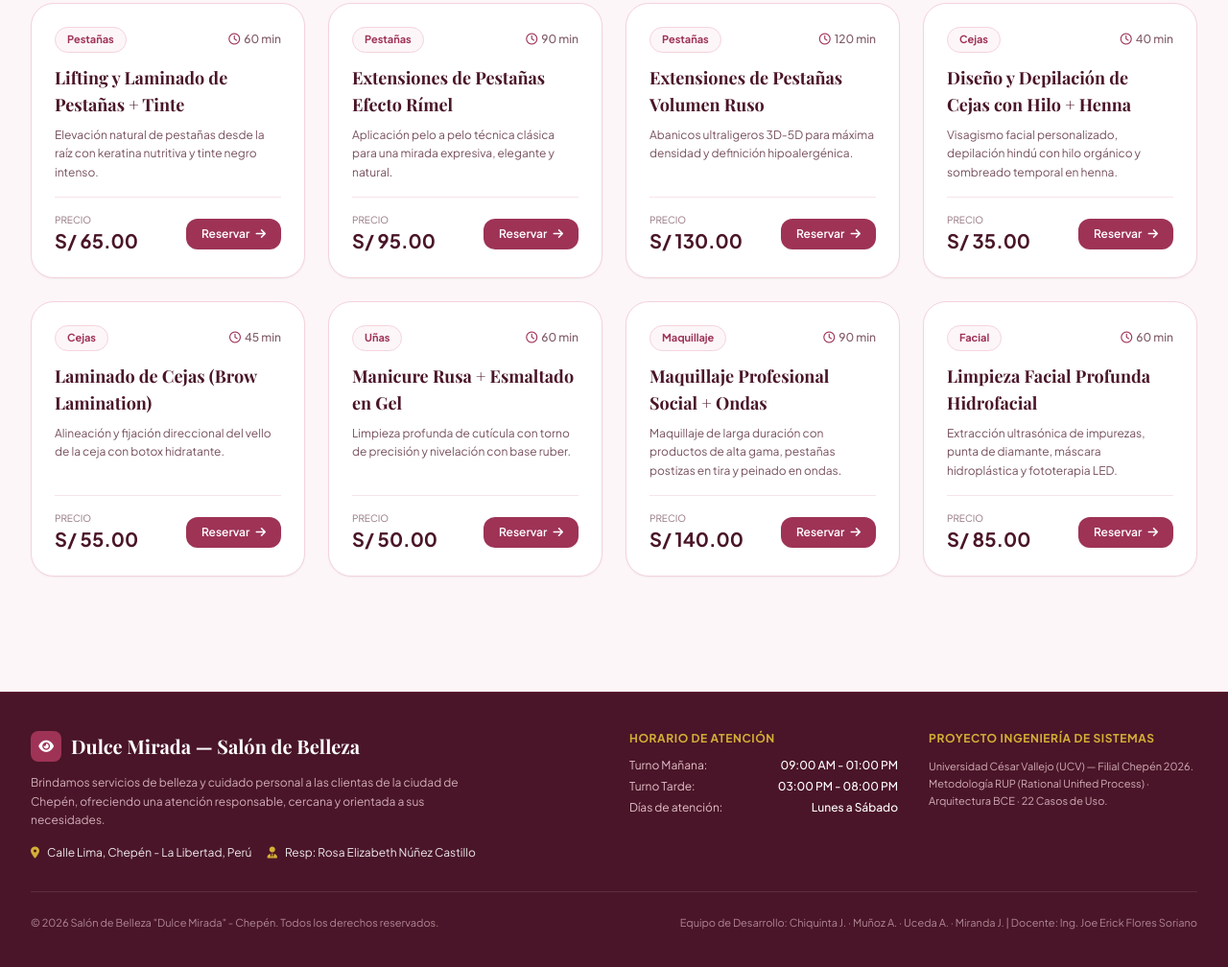
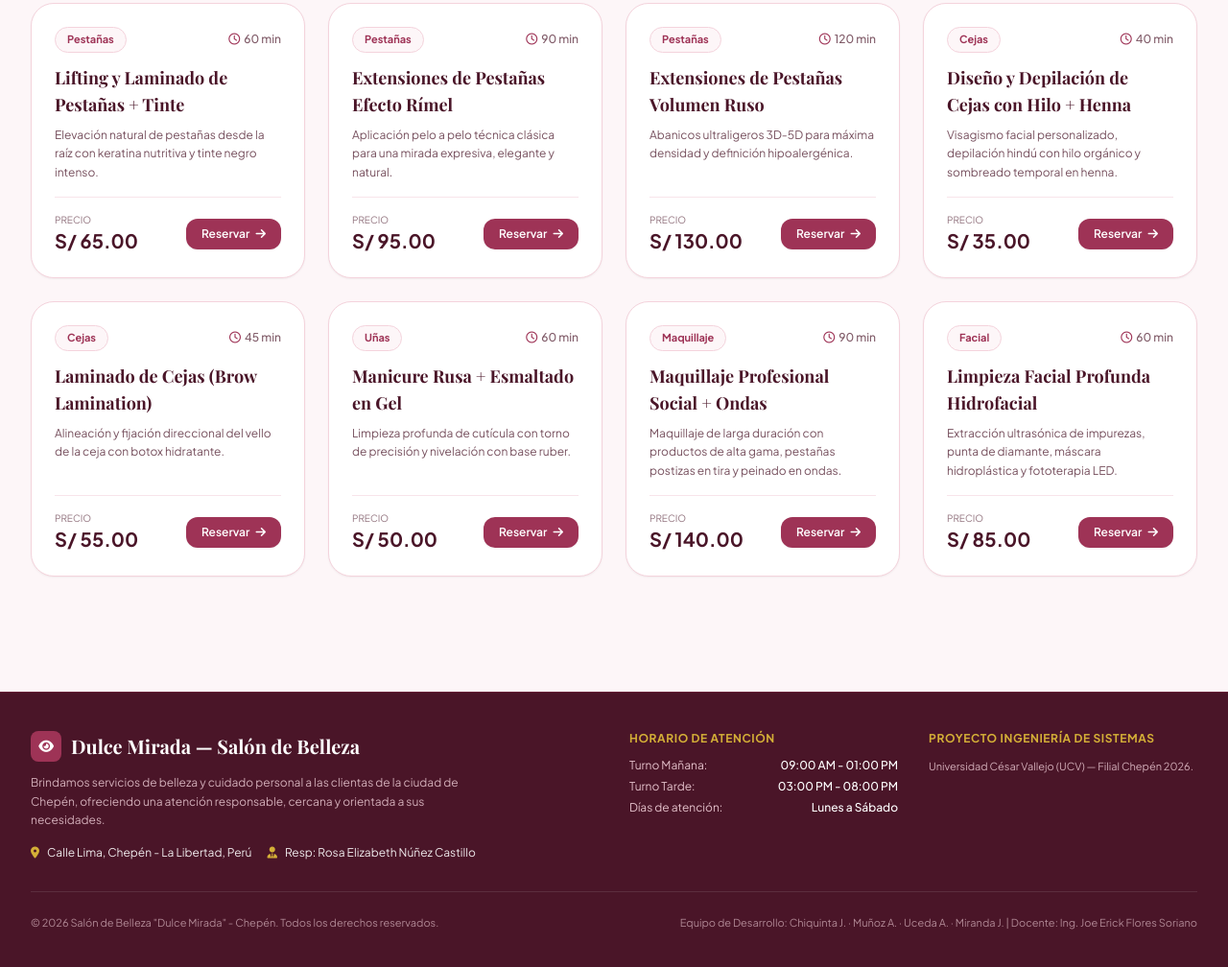
Before and after one commit to Kiritxxx/beauty-salon, a plain HTML site: page index.html in a window 1280 px wide. Shown: the part 891-1899 px from the top of the page at 96% size. Drawn offline with nearby package versions, Linux system fonts and the light colour scheme; a web font is replaced by a local one.

Commit message:
Remove methodology and architecture description
Removed a line describing the methodology and architecture.

```diff
--- a/index.html
+++ b/index.html
@@ -130,7 +130,6 @@
                     <h4 class="text-xs font-bold uppercase tracking-wider text-gold mb-3">Proyecto Ingeniería de Sistemas</h4>
                     <p class="text-[11px] leading-relaxed text-rosequartz/80">
                         Universidad César Vallejo (UCV) — Filial Chepén 2026.<br>
-                        Metodología RUP (Rational Unified Process) · Arquitectura BCE · 22 Casos de Uso.
                     </p>
                 </div>
             </div>
```
